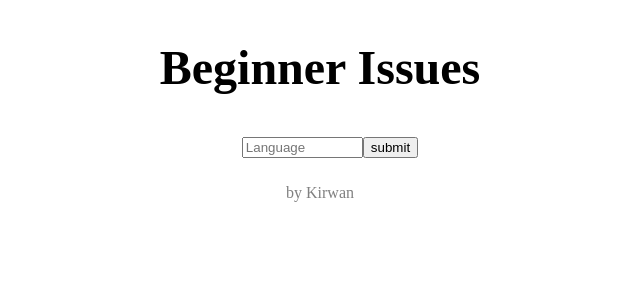
After one commit to KirwanElmsly/beginner-issues, a Flask app: template templates/content.html in a window 1280 px wide. The commit adds this page. Shown: the top 300 px of the page, without its empty margins (320-960 px from the left). Run offline with Flask 2, Linux system fonts and the light colour scheme; the template is opened without the code that fills it, so the values that code supplies are empty.

Commit message:
Added some styling to webpage. It's a work in progrgess.

```diff
--- /dev/null
+++ b/static/style.css
@@ -0,0 +1,67 @@
+
+
+h1 {
+    font-size: 3em;
+    margin-top: 40px;
+    text-align: center;
+}
+
+#search {
+    text-align: center;
+}
+
+
+#content {
+    width: 100%;
+    padding: 10px;
+}
+
+#results {
+    display: flex;
+    flex-direction: row;
+    flex-wrap: wrap;
+    justify-content: center;
+    align-items: stretch;
+}
+
+.issue {
+    display: flex;
+    flex-direction: column;
+    justify-content: space-between;
+    width: 320px;
+    border: 2px solid grey;
+    border-radius: 5px;
+    margin: 10px;
+
+}
+
+.issue-info {
+
+}
+
+#issue-title {
+
+}
+
+#opened-by {
+
+}
+
+#labels {
+    display: flex;
+    flex-direction: row;
+    flex-wrap: wrap;
+    justify-content: flex-start;
+    align-items: flex-start;
+    align-content: flex-end;
+}
+
+.label {
+    font-size: .7em;
+    margin: 3px;
+}
+
+#footer {
+    text-align: center;
+    color: grey;
+}
--- /dev/null
+++ b/templates/content.html
@@ -0,0 +1,12 @@
+<!doctype html>
+<html>
+    <link rel=stylesheet type=text/css href="{{ url_for('static', filename='style.css') }}">
+    {% extends "layout.html" %}
+
+    {% block content %}
+        <form id="search" action = "/" method="post">
+            <input type="text" name="language" size="12" placeholder="Language"><input type = "submit" value = "submit" /></p>
+        </form>
+        <div id="results">{% block results %}{% endblock %}</div>
+    {% endblock %}
+</html>
--- /dev/null
+++ b/templates/layout.html
@@ -0,0 +1,16 @@
+<!doctype html>
+<html>
+    <head>
+        <title>Beginner Issues</title>
+        <link rel=stylesheet type=text/css href="{{ url_for('static', filename='style.css') }}">
+    </head>
+    <body>
+        <h1 id="header">Beginner Issues</h1>
+        <div id="content">{% block content %}{% endblock %}</div>
+        <div id="footer">
+            {% block footer %}
+                by Kirwan
+            {% endblock %}
+        </div>
+    </body>
+</html>
--- a/views.py
+++ b/views.py
@@ -1,7 +1,7 @@
 import os
 from time import sleep
 
-from flask import request, render_template
+from flask import request, render_template, url_for
 import requests
 
 from app import app
@@ -34,4 +34,4 @@ def index():
 
         return render_template('results.html', issues_list=issues_sorted)
     elif request.method == 'GET':
-        return render_template('form.html')
+        return render_template('content.html')
```
Also changed, not shown: templates/base.html (deleted, +0 -48 lines), templates/form.html (deleted, +0 -7 lines), templates/results.html (+25 -8 lines).
